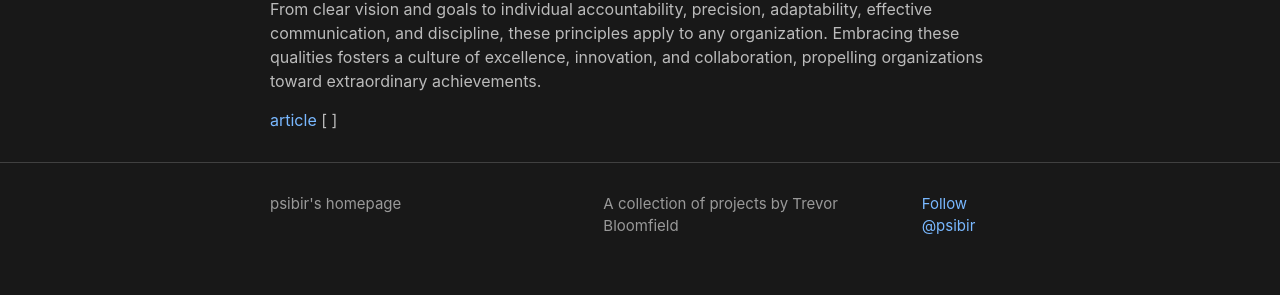
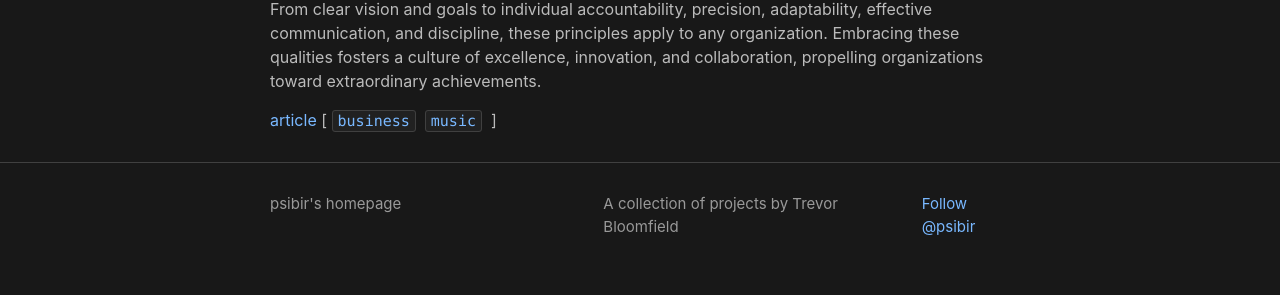
Before and after one commit to psibir/psibir.github.io, a Jekyll site: the page built from _posts/2023-05-16-Marching Band: A Blueprint.md, in a window 1280 px wide. Shown: the part 1742-2037 px from the top of the page. Built offline with Jekyll 4.4.1, drawn with Linux system fonts in a browser that asks for light colours; a script that is not in the unit is left out; comment, search, counter and statistics services are not loaded.

Commit message:
Update 2023-05-16-Marching Band: A Blueprint.md

```diff
--- a/_posts/2023-05-16-Marching Band: A Blueprint.md
+++ b/_posts/2023-05-16-Marching Band: A Blueprint.md
@@ -3,6 +3,7 @@ layout: post
 title:  "Marching Band: A Blueprint for Organizational Excellence"
 date:   2023-05-16 01:40
 categories: article
+tags: ['business', 'music']
 ---
 
 A marching band is composed of individuals with unique skills, but success comes from each understanding their role and working as a united team. Every member makes their contribution, whether they are in the low brass section, the horns and reeds, the drumline, color guard, the twirlers, or the principle piccolo.
```
